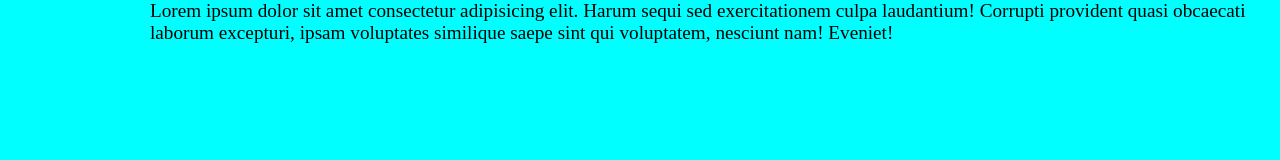
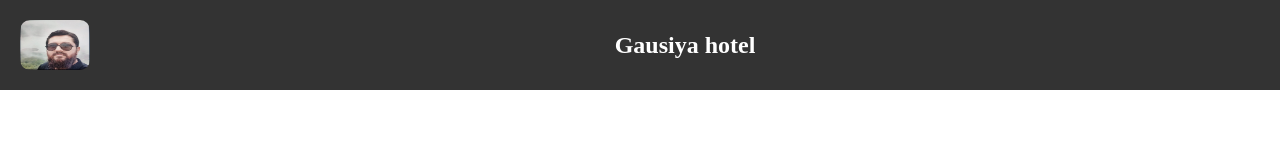
Before and after one commit to muqtadir-8433/Coldrinks-Website, a plain HTML site: page index.html in a window 1280 px wide. Drawn offline with Linux system fonts and the light colour scheme.

Commit message:
crete nav bar

```diff
--- a/index.html
+++ b/index.html
@@ -4,9 +4,14 @@
     <meta charset="UTF-8">
     <meta name="viewport" content="width=device-width, initial-scale=1.0">
     <link rel="stylesheet" href="style.css">
-    <title>Document</title>
+    <title>Hotel Website</title>
 </head>
 <body>
-     <p>Lorem ipsum dolor sit amet consectetur adipisicing elit. Harum sequi sed exercitationem culpa laudantium! Corrupti provident quasi obcaecati laborum excepturi, ipsam voluptates similique saepe sint qui voluptatem, nesciunt nam! Eveniet!</p>
-</body>
+    <nav class="navbar">
+        <img src="./Assets/mosin bhai.jpeg" alt="Hotel Logo" class="logo" >
+        <h1 class="hotel-name">Gausiya hotel</h1>
+    </nav>
+
+
+    </body>
 </html>
--- a/style.css
+++ b/style.css
@@ -1,9 +1,24 @@
-*{
+ *{
     margin: 0;
-    padding-left: 50px;
-    background-color: aqua;
+    padding-left: 0px;
+}
+.navbar {
+    display: flex;
+    align-items: center;
+    background-color: #333;
+    padding: 20px;
+    color: white;
 }
 
-p{
-    font-size: larger;
+.logo {
+    width: 70px;
+    height: 50px;
+    margin-right: 20px;
+    border-radius: 10px;
 }
+
+.hotel-name {
+    flex-grow: 1;
+    text-align: center;
+    font-size: 24px;
+}
```
Also changed, not shown: Assets/coldrinks image.jpeg (added), Assets/mosin bhai.jpeg (added).
